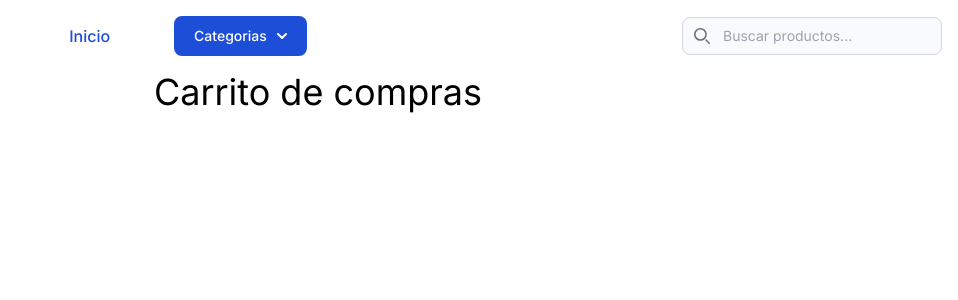
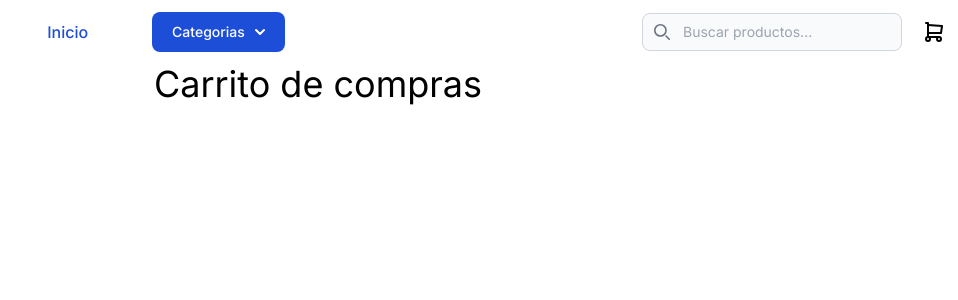
Before and after one commit to Franco-Amon-Maldonado/ecommerce-next-coder, a Next.js app: page /carrito in a window 1280 px wide. Shown: the top 300 px of the page, without its empty margins (322-1280 px from the left). Built offline with nearby package versions, Linux system fonts and the light colour scheme.

Commit message:
Modificacion navegacion

```diff
--- a/src/components/Navegacion.jsx
+++ b/src/components/Navegacion.jsx
@@ -1,9 +1,10 @@
-import DropMenu from "./DropMenu"
+import CarritoSvg from './CarritoSvg'
+import DropMenu from './DropMenu'
 
 const Navegacion = () => {
 	return (
 		<nav className="bg-white border-gray-200 dark:bg-gray-900">
-			<div className="max-w-screen-xl flex flex-wrap items-center justify-between mx-auto p-4">
+			<div className="max-w-screen-xl flex flex-wrap items-center justify-between mx-auto p-3">
 				<a href="https://flowbite.com/" className="flex items-center space-x-3 rtl:space-x-reverse">
 					{/* <img src="https://flowbite.com/docs/images/logo.svg" className="h-8" alt="Flowbite Logo" /> */}
 					{/* <span className="self-center text-2xl font-semibold whitespace-nowrap dark:text-white">Flowbite</span> */}
@@ -83,7 +84,11 @@ const Navegacion = () => {
 							/>
 						</svg>
 					</button>
+					<span className=" ml-5 self-center">
+						<CarritoSvg />
+					</span>
 				</div>
+
 				<div className="items-center justify-between hidden w-full md:flex md:w-auto md:order-1" id="navbar-search">
 					<div className="relative mt-3 md:hidden">
 						<div className="absolute inset-y-0 start-0 flex items-center ps-3 pointer-events-none">
@@ -124,12 +129,10 @@ const Navegacion = () => {
 							<a
 								href="#"
 								className="block py-2 px-3 text-gray-900 rounded hover:bg-gray-100 md:hover:bg-transparent md:hover:text-blue-700 md:p-0 md:dark:hover:text-blue-500 dark:text-white dark:hover:bg-gray-700 dark:hover:text-white md:dark:hover:bg-transparent dark:border-gray-700"
-							>
-
-							</a>
+							></a>
 						</li>
 						<li>
-							<DropMenu/>
+							<DropMenu />
 						</li>
 					</ul>
 				</div>
```
